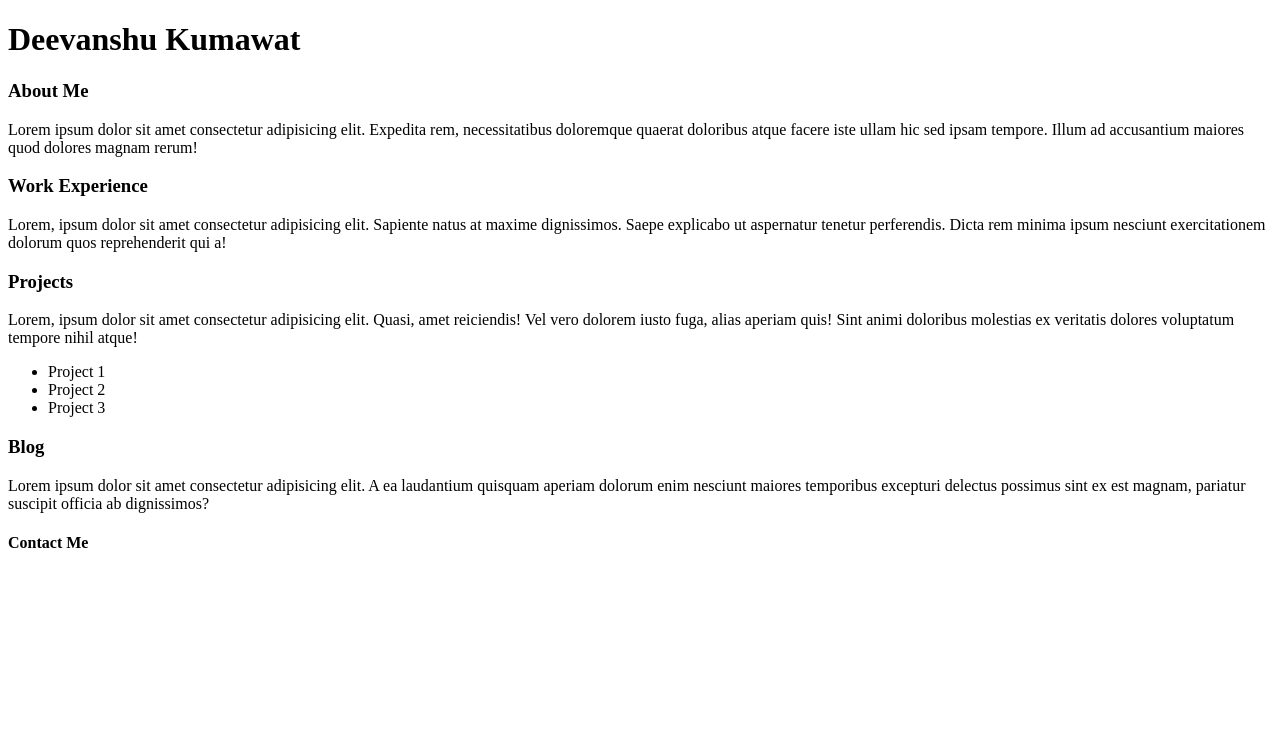
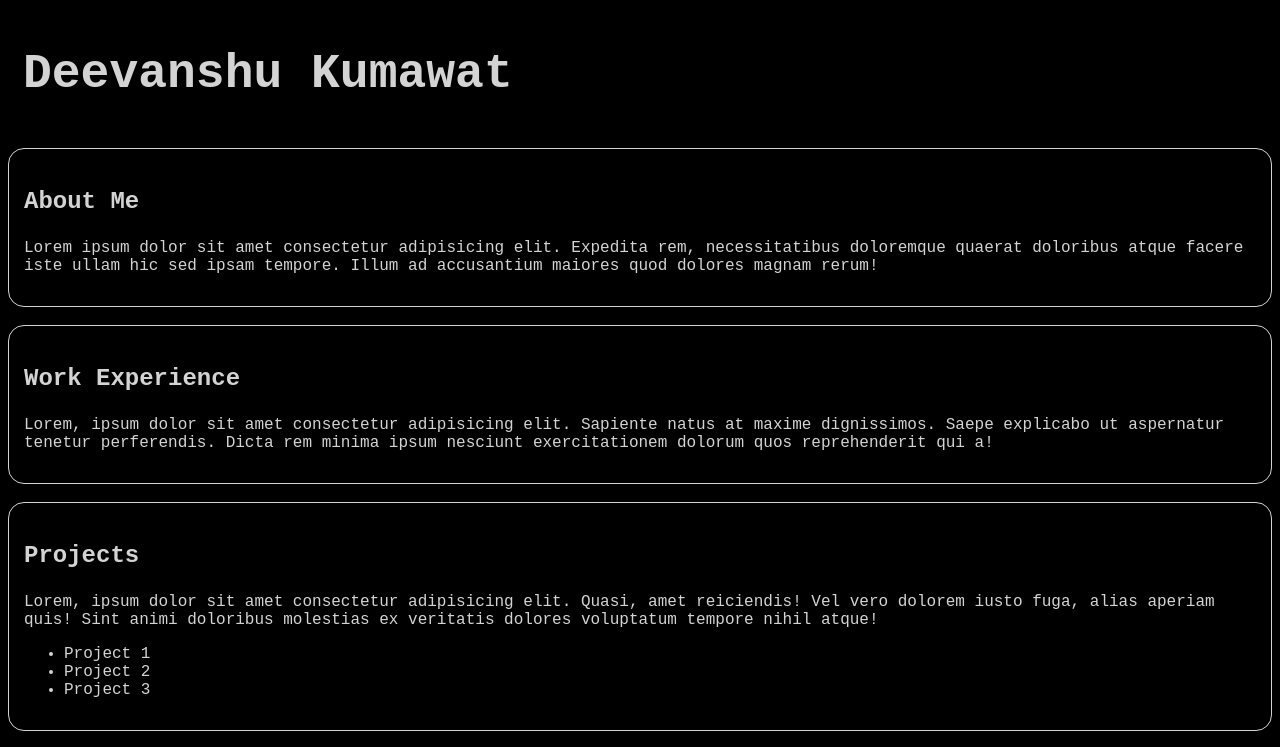
Before and after one commit to d33vanshu/project1, a plain HTML site: page index.html in a window 1280 px wide. Shown: the top 747 px of the page. Drawn offline with Linux system fonts and the light colour scheme.

Commit message:
Some changes in style

```diff
--- a/index.html
+++ b/index.html
@@ -1,6 +1,7 @@
 <!DOCTYPE html>
 <html lang="en">
 <head>
+    <link rel="stylesheet" href="style.css">
     <meta charset="UTF-8">
     <meta name="viewport" content="width=device-width, initial-scale=1.0">
     <meta http-equiv="X-UA-Compatible" content="ie=edge">
@@ -11,11 +12,11 @@
     <div>
        <h3>About Me</h3>
        <p>Lorem ipsum dolor sit amet consectetur adipisicing elit. Expedita rem, necessitatibus doloremque quaerat doloribus atque facere iste ullam hic sed ipsam tempore. Illum ad accusantium maiores quod dolores magnam rerum!</p>
-    </div>
+    </div><br>
     <div>
         <h3>Work Experience</h3>
         <p>Lorem, ipsum dolor sit amet consectetur adipisicing elit. Sapiente natus at maxime dignissimos. Saepe explicabo ut aspernatur tenetur perferendis. Dicta rem minima ipsum nesciunt exercitationem dolorum quos reprehenderit qui a!</p>
-    </div>
+    </div><br>
     <div>
         <h3>Projects</h3>
         <p>Lorem, ipsum dolor sit amet consectetur adipisicing elit. Quasi, amet reiciendis! Vel vero dolorem iusto fuga, alias aperiam quis! Sint animi doloribus molestias ex veritatis dolores voluptatum tempore nihil atque!</p>
@@ -24,11 +25,11 @@
             <li>Project 2</li>
             <li>Project 3</li>
         </ul>
-    </div>
+    </div><br>
     <div>
         <h3>Blog</h3>
         <p>Lorem ipsum dolor sit amet consectetur adipisicing elit. A ea laudantium quisquam aperiam dolorum enim nesciunt maiores temporibus excepturi delectus possimus sint ex est magnam, pariatur suscipit officia ab dignissimos?</p>
-    </div>
+    </div><br>
     <div>
         <h4>Contact Me</h4>
     </div>
--- a/style.css
+++ b/style.css
@@ -0,0 +1,21 @@
+body{
+    background-color: black;
+    font-family: 'Courier New', Courier, monospace;
+    color:lightgrey;
+}
+
+h1{
+    font-size: 3em;
+    padding: 15px;
+}
+
+h3{
+    font-size: 1.5em;
+}
+
+div{
+    border: 1px solid lightgrey;
+    padding: 15px;
+    border-radius: 1em;
+    /* border-c: lightgrey; */
+}
```
